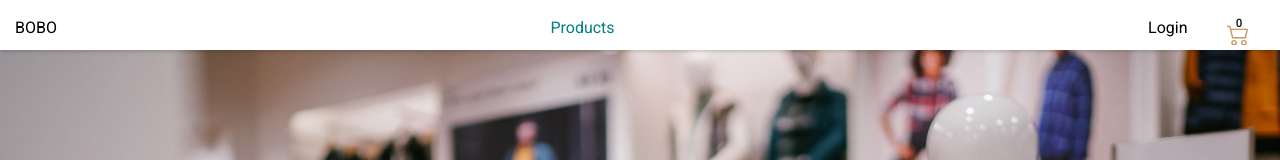
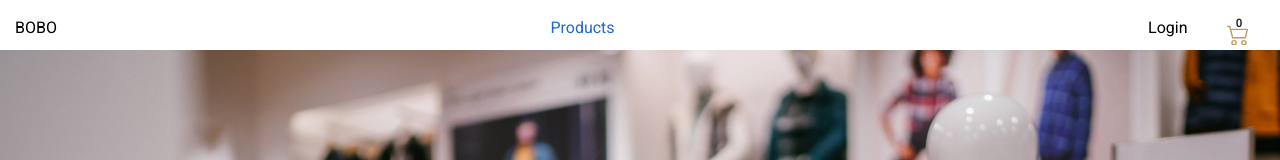
Before and after one commit to davidkaggulire/react-bobo-store, a React (Create React App) app: page / in a window 1280 px wide. In both pictures the pointer is over the link "Products". Shown: the top 160 px of the page. Built offline with nearby package versions, Linux system fonts and the light colour scheme.

Commit message:
change hover color

```diff
--- a/src/components/Layout/Navigation.module.css
+++ b/src/components/Layout/Navigation.module.css
@@ -4,7 +4,7 @@
   color: #fff;
   padding: 1rem;
   position: fixed;
-  box-shadow: 0 2px 4px -1px rgb(0 0 0 / 20%);
+  /* box-shadow: 0 2px 4px -1px rgb(0 0 0 / 20%); */
   top: 0;
   left: 0;
   width: 100%;
@@ -51,7 +51,7 @@
 }
 
 .menu a:hover {
-  color: var(--color-secondary-dark);
+  color: #2168D4;
 }
 
 .nav_buttons {
```
